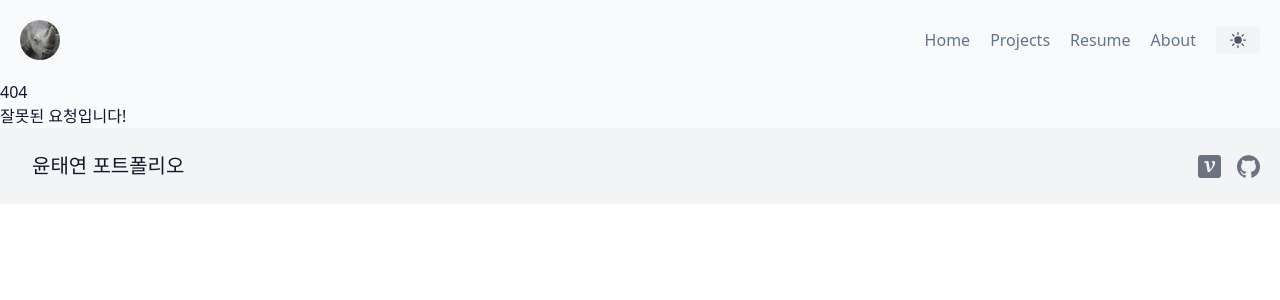
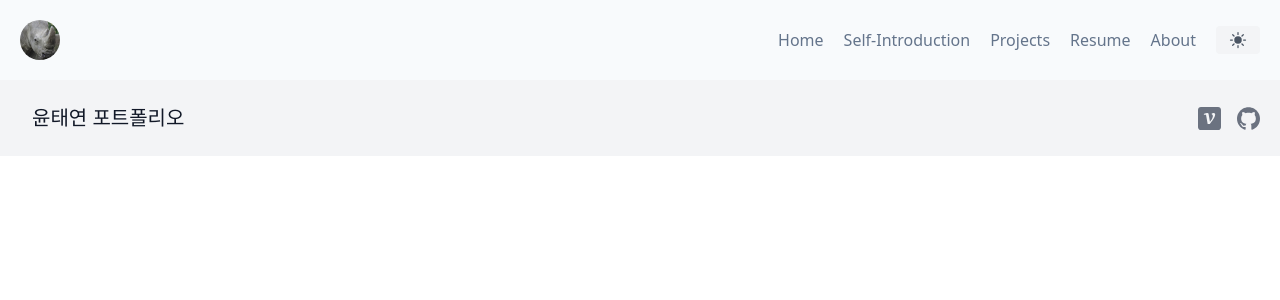
Before and after one commit to rhino-ty/Taeyeon_Portfoilo, a Next.js app: page /selfIntroduction in a window 1280 px wide. Before the commit this address had no page. Shown: the top 300 px of the page. Built offline with nearby package versions, Linux system fonts and the light colour scheme.

Commit message:
feat: 자기소개서 추가

```diff
--- a/src/components/Header.tsx
+++ b/src/components/Header.tsx
@@ -21,6 +21,9 @@ export default function Header() {
           <Link href="/" className="mr-5 hover:text-gray-900 cursor-pointer">
             Home
           </Link>
+          <Link href="/selfIntroduction" className="mr-5 hover:text-gray-900 cursor-pointer">
+            Self-Introduction
+          </Link>
           <Link href="/projects" className="mr-5 hover:text-gray-900 cursor-pointer">
             Projects
           </Link>
--- /dev/null
+++ b/src/pages/selfIntroduction.tsx
@@ -0,0 +1,15 @@
+import Layout from "@/components/Layout";
+import Head from "next/head";
+
+export default function SelfIntroduction() {
+  return (
+    <Layout>
+      <Head>
+        <title>자기소개서</title>
+        <meta name="description" content="개발에 재미를 찾은 개발자" />
+        <meta name="viewport" content="width=device-width, initial-scale=1" />
+        <link rel="icon" href="/favicon.ico" />
+      </Head>
+    </Layout>
+  );
+}
```
